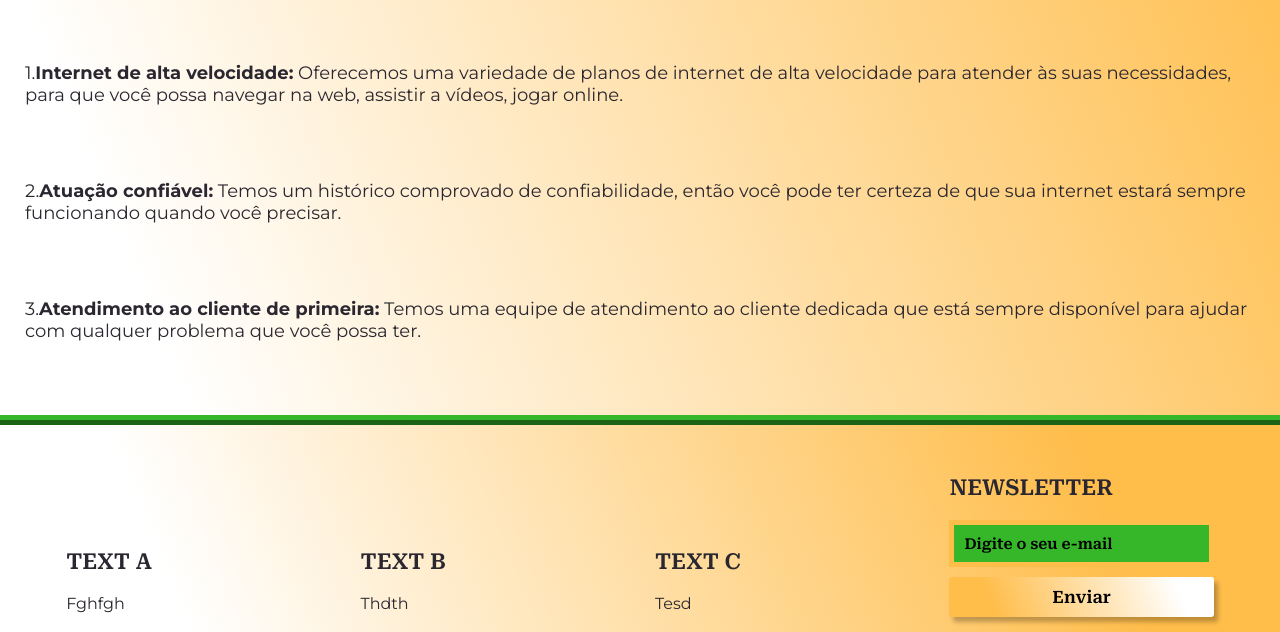
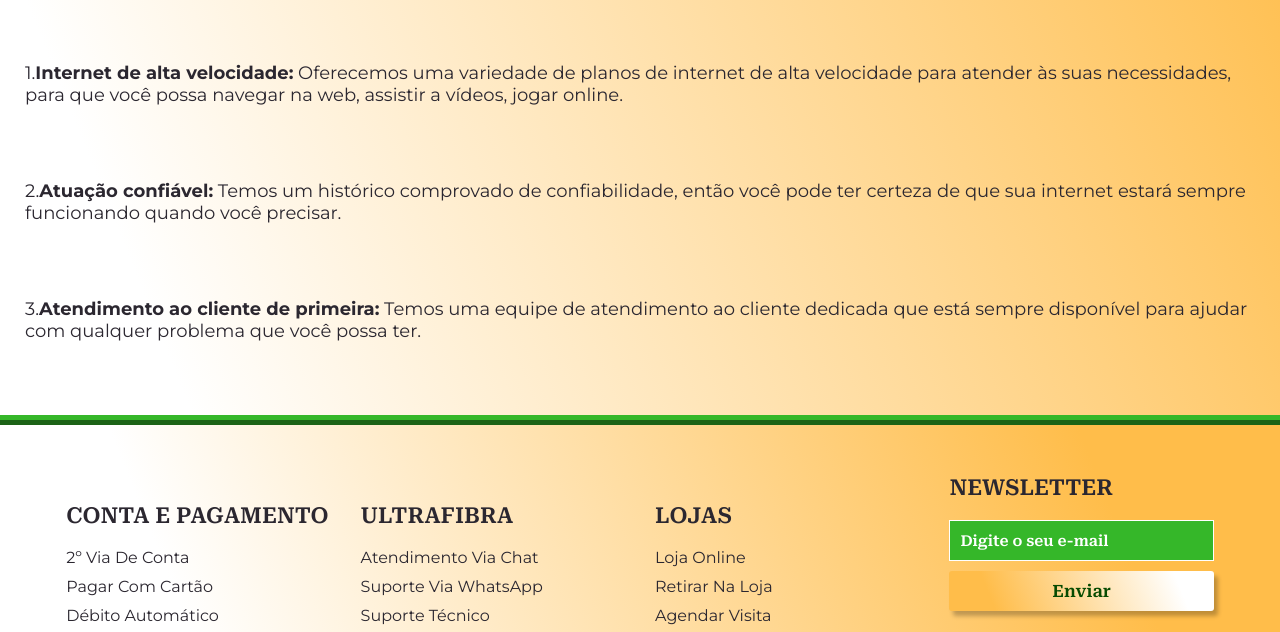
Before and after one commit to Leonardo-Talanski/landing-page-IG, a plain HTML site: page index.html in a window 1280 px wide. Shown: the part 906-1538 px from the top of the page. Drawn offline with Linux system fonts and the light colour scheme.

Commit message:
Página index finalizada

```diff
--- a/index.html
+++ b/index.html
@@ -44,37 +44,37 @@
         <div class="linha-footer">
         <div class="footer-coluna">
 
-          <h4>TEXT A</h4>
+          <h4>Conta e Pagamento</h4>
 
         <ul>
-          <li><a href="#">fghfgh</a></li>
-          <li><a href=""></a></li>
-          <li><a href=""></a></li>
-          <li><a href=""></a></li>
+          <li><a href="#">2º via de conta</a></li>
+          <li><a href="">Pagar com cartão</a></li>
+          <li><a href="">Débito Automático</a></li>
+          <li><a href="">Mais sobre a conta</a></li>
         </ul>
          </div>
 
          <div class="footer-coluna">
 
-          <h4>TEXT B</h4>
+          <h4>Ultrafibra</h4>
 
         <ul>
-          <li><a href="#">thdth</a></li>
-          <li><a href="#"></a></li>
-          <li><a href="#"></a></li>
-          <li><a href="#"></a></li>
-          </ul>
+          <li><a href="#">Atendimento via chat</a></li>
+          <li><a href="#">Suporte via WhatsApp</a></li>
+          <li><a href="#">Suporte Técnico</a></li>
+          <li><a href="#">Disponibilidade Fibra</a></li>
+        </ul>
           </div>
 
           <div class="footer-coluna">
 
-          <h4>TEXT C</h4>
+          <h4>Lojas</h4>
 
         <ul>
-          <li><a href="#"> tesd </a></li>
-          <li><a href="#">  </a></li>
-          <li><a href="#">  </a></li>
-          <li><a href="#">  </a></li>
+          <li><a href="#">Loja online</a></li>
+          <li><a href="#">Retirar na loja</a></li>
+          <li><a href="#">Agendar visita</a></li>
+          <li><a href="#">Encontrar loja IG</a></li>
          </ul>
           </div>
 
--- a/style.css
+++ b/style.css
@@ -226,12 +226,13 @@
     padding: 10px;
     font-size: 15px;
     outline: none;
-    border: 5px solid #FFBD4A;
+    border: 0.5px solid #ffffff;
     background-color: #35B729;
+    font-family: 'Montserrat', sans-serif;
 }
 
 .footer-coluna .form-sub input::placeholder {
-    color: rgb(0, 0, 0);
+    color: #ffffff;
     font-family: 'Roboto Serif', serif;
 }
 
@@ -249,6 +250,7 @@
     font-weight: bold;
     background-color: whitesmoke;
     font-family: 'Roboto Serif', serif;
+    color: #074b01;
 }
 
 /* -- Fim Footer -- */
```
